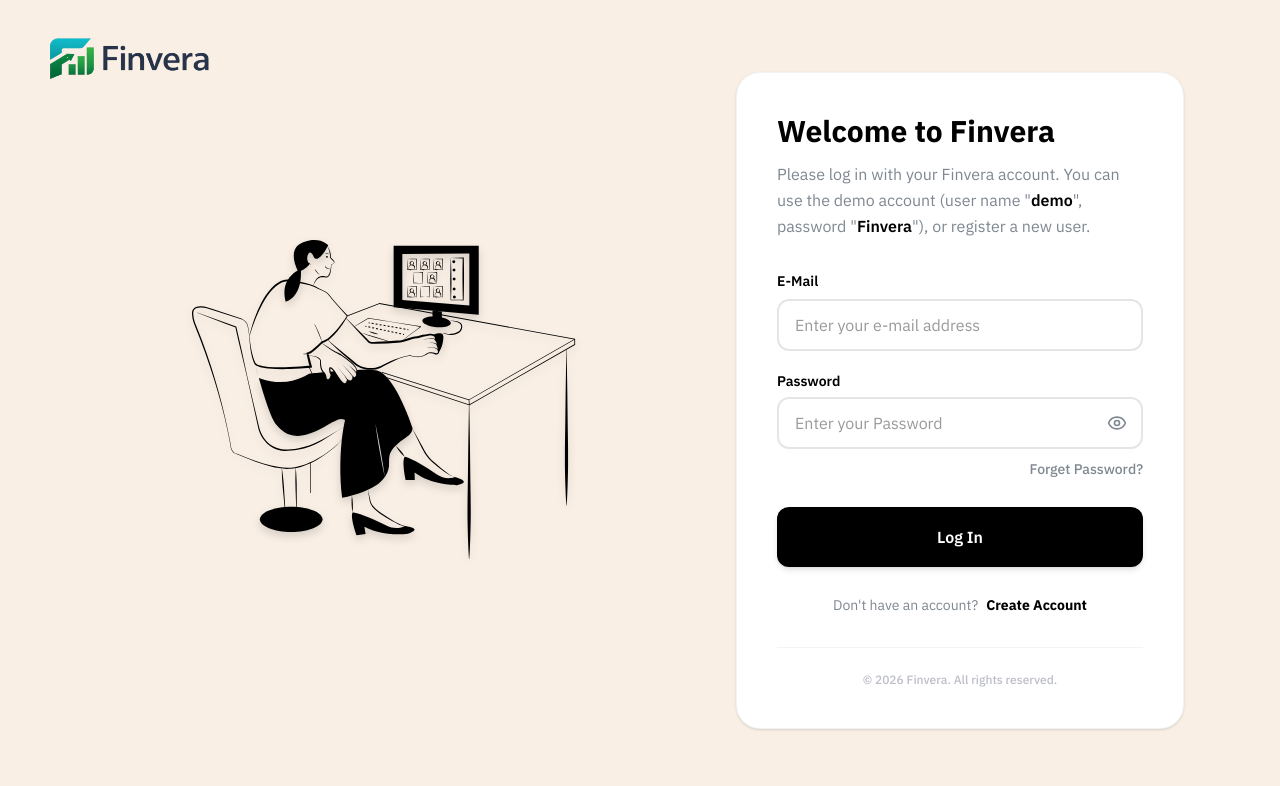
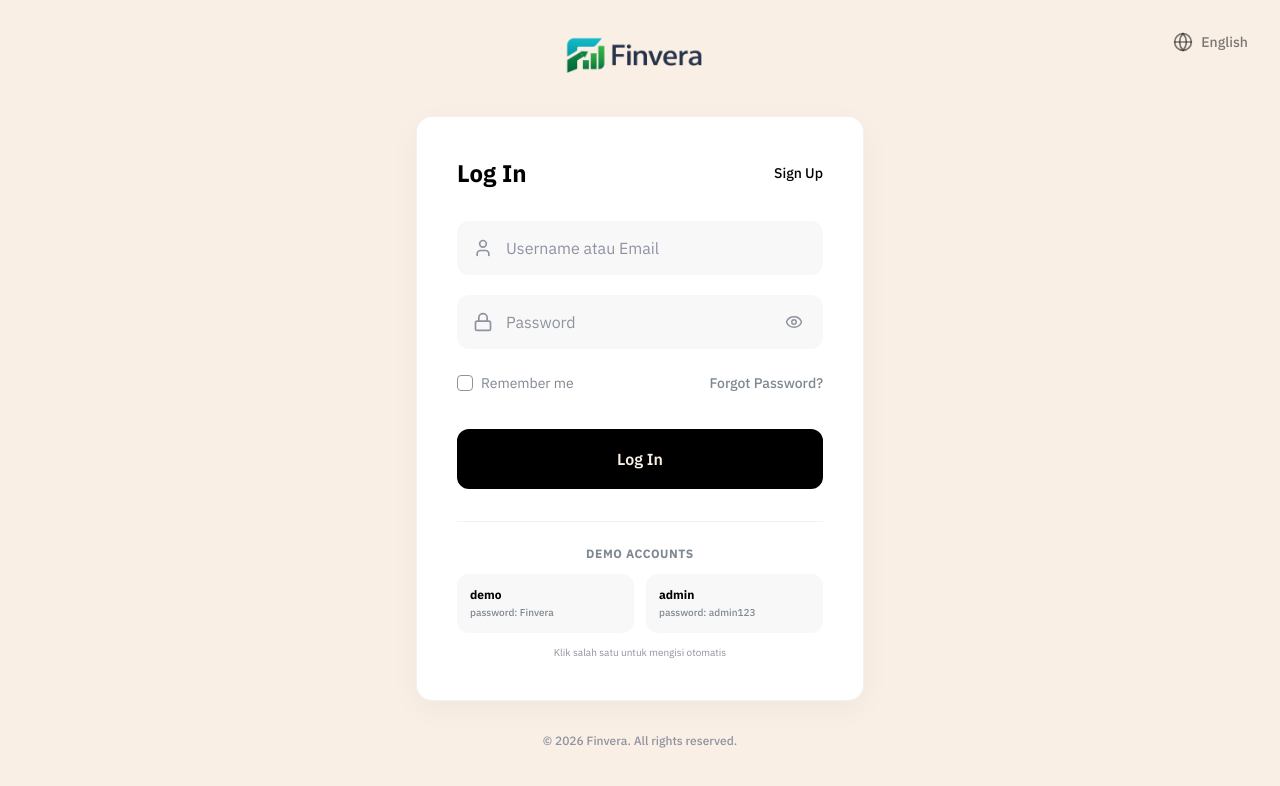
Before and after one commit to Albaihaqi354/Finvera-app, a Next.js app: page /auth/signin in a window 1280 px wide. Shown: the top 786 px of the page. Built offline with nearby package versions, Linux system fonts and the light colour scheme.

Commit message:
feat(pages): update signin and landing pages

```diff
--- a/app/auth/signin/page.jsx
+++ b/app/auth/signin/page.jsx
@@ -1,119 +1,207 @@
 "use client"
-import Logo from '@/components/Logo'
 import Image from 'next/image'
 import Link from 'next/link'
 import { useState } from 'react'
-import { Eye, EyeOff } from 'lucide-react'
+import { useRouter } from 'next/navigation'
+import { Eye, EyeOff, User, Lock, Globe, AlertCircle } from 'lucide-react'
+
+// ─── Mock User Database ───────────────────────────────────────────────────────
+const MOCK_USERS = [
+  { username: 'demo', email: 'demo@finvera.app', password: 'Finvera' },
+  { username: 'admin', email: 'admin@finvera.app', password: 'admin123' },
+]
 
 function SigninPage() {
+  const router = useRouter()
   const [showPassword, setShowPassword] = useState(false)
+  const [rememberMe, setRememberMe] = useState(false)
+  const [username, setUsername] = useState('')
+  const [password, setPassword] = useState('')
+  const [error, setError] = useState('')
+  const [isLoading, setIsLoading] = useState(false)
 
-  const togglePasswordVisibility = () => {
-    setShowPassword(!showPassword)
+  const handleSubmit = async (e) => {
+    e.preventDefault()
+    setError('')
+    setIsLoading(true)
+
+    // Simulate network delay
+    await new Promise(resolve => setTimeout(resolve, 800))
+
+    // Check credentials against mock database
+    const user = MOCK_USERS.find(
+      u => (u.username === username || u.email === username) && u.password === password
+    )
+
+    if (user) {
+      // Store session in localStorage (mock session)
+      localStorage.setItem('finvera_user', JSON.stringify({
+        username: user.username,
+        email: user.email,
+        loggedInAt: new Date().toISOString()
+      }))
+      router.push('/desktop/overview')
+    } else {
+      setError('Username/email atau password salah. Coba lagi.')
+      setIsLoading(false)
+    }
   }
 
   return (
-    <div className="relative flex min-h-screen items-center justify-center bg-[#F9EFE5] dark:bg-[#F9EFE5] font-ibm p-4 sm:p-8 lg:p-12 overflow-hidden">
-      {/* Logo Container */}
-      <Logo />
+    <div className="relative flex min-h-screen items-center justify-center bg-brand-primary font-ibm p-4 sm:p-8 overflow-hidden">
 
-      <div className="flex flex-col lg:flex-row items-center justify-center gap-8 lg:gap-16 max-w-6xl w-full z-10 pt-16 sm:pt-20 lg:pt-0">
+      {/* Top right language switcher */}
+      <div className="absolute top-6 right-6 sm:top-8 sm:right-8 flex items-center gap-2 text-brand-black/50 hover:text-brand-black cursor-pointer transition-colors z-20">
+        <Globe size={20} />
+        <span className="text-sm font-medium">English</span>
+      </div>
 
-        {/* Left Side: Image Illustration */}
-        <section className="w-full lg:w-1/2 flex justify-center">
+      <div className="w-full max-w-md z-10 flex flex-col items-center -mt-12 sm:-mt-20">
+        {/* Centered Logo outside card */}
+        <div className="mb-0 relative z-20">
           <Image
-            src="/image/Signup.svg"
-            alt="Signin Illustration"
-            width={400}
-            height={400}
-            className="w-3/4 sm:w-2/3 lg:max-w-100 h-auto object-contain drop-shadow-lg"
+            src="/image/Finvera-logo.png"
+            alt="Finvera Logo"
+            width={500}
+            height={100}
+            className="h-32 sm:h-44 w-auto object-contain"
             priority
           />
-        </section>
+        </div>
 
-        {/* Right Side: Form */}
-        <section className="bg-white p-6 sm:p-8 lg:p-10 rounded-3xl shadow-sm border border-base-gray-1/10 max-w-md w-full">
-          <h1 className="text-2xl sm:text-3xl lg:text-3xl font-bold text-brand-black mb-3">
-            Welcome to Finvera
+        {/* Card */}
+        <section className="bg-white p-8 sm:p-10 rounded-2xl shadow-[0_8px_30px_rgb(0,0,0,0.04)] border border-brand-black/5 w-full relative z-10 -mt-6 sm:-mt-8">
+          <div className="flex items-center justify-between mb-8">
+            <h1 className="text-2xl font-bold text-brand-black">
+              Log In
             </h1>
-          <p className="text-sm sm:text-base text-base-gray-1 leading-relaxed mb-8">
-            Please log in with your Finvera account. You can use the demo account (user name &quot;<span className="font-semibold text-brand-black">demo</span>&quot;, password &quot;<span className="font-semibold text-brand-black">Finvera</span>&quot;), or register a new user.
-          </p>
+            <Link
+              href="/auth/signup"
+              className="text-sm font-medium text-brand-black hover:text-base-gray-1 transition-colors"
+            >
+              Sign Up
+            </Link>
+          </div>
 
-          <form action="" className="flex flex-col gap-5">
-            {/* Email Field */}
-            <div className="flex flex-col gap-2">
-              <label htmlFor="email" className="text-sm font-semibold text-brand-black">
-                E-Mail
-              </label>
+          <form className="flex flex-col gap-5" onSubmit={handleSubmit}>
+            {/* Error Alert */}
+            {error && (
+              <div className="flex items-center gap-3 bg-red-50 border border-red-100 text-red-600 text-sm font-semibold px-4 py-3 rounded-xl">
+                <AlertCircle className="w-4 h-4 shrink-0" />
+                {error}
+              </div>
+            )}
+
+            {/* Username/Email Field */}
+            <div className="flex flex-col gap-1.5 relative">
+              <div className="absolute left-4 top-1/2 -translate-y-1/2 text-base-gray-2">
+                <User size={20} />
+              </div>
               <input
-                id="email"
-                type="email"
-                className="w-full border-2 border-brand-black/10 focus:border-brand-black outline-none py-3 px-4 rounded-xl transition-all placeholder:text-black/40 text-sm sm:text-base"
-                placeholder="Enter your e-mail address"
+                id="username"
+                type="text"
+                value={username}
+                onChange={e => setUsername(e.target.value)}
+                className="w-full bg-[#F8F8F8] border border-transparent focus:bg-white focus:border-brand-black/20 outline-none py-3.5 pl-12 pr-4 rounded-xl transition-all placeholder:text-base-gray-2 text-sm sm:text-base text-brand-black"
+                placeholder="Username atau Email"
                 required
+                disabled={isLoading}
               />
             </div>
 
             {/* Password Field */}
-            <div className="flex flex-col gap-1.5">
-              <label htmlFor="password" className="text-sm font-semibold text-brand-black">
-                Password
-              </label>
-              <div className="relative">
+            <div className="flex flex-col gap-1.5 relative">
+              <div className="absolute left-4 top-1/2 -translate-y-1/2 text-base-gray-2">
+                <Lock size={20} />
+              </div>
               <input
                 id="password"
                 type={showPassword ? "text" : "password"}
-                  className="w-full border-2 border-brand-black/10 focus:border-brand-black outline-none py-3 pl-4 pr-12 rounded-xl transition-all placeholder:text-black/40 text-sm sm:text-base"
-                  placeholder="Enter your Password"
+                value={password}
+                onChange={e => setPassword(e.target.value)}
+                className="w-full bg-[#F8F8F8] border border-transparent focus:bg-white focus:border-brand-black/20 outline-none py-3.5 pl-12 pr-12 rounded-xl transition-all placeholder:text-base-gray-2 text-sm sm:text-base text-brand-black"
+                placeholder="Password"
                 required
+                disabled={isLoading}
               />
               <button
                 type="button"
-                  onClick={togglePasswordVisibility}
-                  className="absolute right-3 top-1/2 -translate-y-1/2 p-1 text-base-gray-1 hover:text-brand-black transition-colors focus:outline-none"
+                onClick={() => setShowPassword(!showPassword)}
+                className="absolute right-4 top-1/2 -translate-y-1/2 p-1 text-base-gray-2 hover:text-brand-black transition-colors focus:outline-none"
                 aria-label={showPassword ? "Hide password" : "Show password"}
               >
-                  {showPassword ? <EyeOff size={20} /> : <Eye size={20} />}
+                {showPassword ? <EyeOff size={18} /> : <Eye size={18} />}
               </button>
             </div>
+
+            <div className="flex items-center justify-between mt-1 mb-2">
+              <label className="flex items-center gap-2 cursor-pointer group">
+                <div
+                  onClick={() => setRememberMe(!rememberMe)}
+                  className={`w-4 h-4 rounded flex items-center justify-center border transition-colors ${rememberMe ? 'bg-brand-black border-brand-black' : 'border-base-gray-2 group-hover:border-brand-black'}`}
+                >
+                  {rememberMe && <div className="w-2 h-2 bg-brand-primary rounded-sm" />}
+                </div>
+                <span className="text-sm text-base-gray-1 select-none">Remember me</span>
+              </label>
+
               <Link
                 href="/auth/forgetpassword"
-                className="text-base-gray-1 hover:text-brand-black cursor-pointer self-end text-xs sm:text-sm font-medium transition-colors mt-1"
+                className="text-sm font-medium text-base-gray-1 hover:text-brand-black transition-colors"
               >
-                Forget Password?
+                Forgot Password?
               </Link>
             </div>
 
             {/* Submit Button */}
             <button
               type="submit"
-              className="mt-2 text-white bg-brand-black rounded-xl py-3.5 sm:py-4 border-2 border-transparent hover:bg-transparent hover:border-brand-black cursor-pointer hover:text-brand-black font-semibold transition-all shadow-md hover:shadow-none text-sm sm:text-base"
+              disabled={isLoading}
+              className="mt-2 w-full text-brand-primary bg-brand-black rounded-xl py-4 border-2 border-brand-black hover:bg-transparent hover:text-brand-black cursor-pointer font-semibold transition-all text-sm sm:text-base disabled:opacity-60 disabled:cursor-not-allowed flex items-center justify-center gap-2"
             >
-              Log In
+              {isLoading ? (
+                <>
+                  <svg className="animate-spin w-4 h-4" fill="none" viewBox="0 0 24 24">
+                    <circle className="opacity-25" cx="12" cy="12" r="10" stroke="currentColor" strokeWidth="4"/>
+                    <path className="opacity-75" fill="currentColor" d="M4 12a8 8 0 018-8v8z"/>
+                  </svg>
+                  Logging in...
+                </>
+              ) : 'Log In'}
             </button>
-
-            {/* Create Account Link */}
-            <div className="flex justify-center items-center gap-2 mt-2">
-               <p className="text-xs sm:text-sm text-base-gray-1">
-                 Don&apos;t have an account?
-               </p>
-               <Link
-                 href="/auth/signup"
-                 className="text-xs sm:text-sm text-brand-black font-bold cursor-pointer hover:text-base-gray-1 transition-all"
-               >
-                 Create Account
-               </Link>
-            </div>
           </form>
 
+          {/* Demo Accounts */}
+          <div className="mt-8 pt-6 border-t border-black/5 dark:border-white/5 space-y-3">
+            <p className="text-xs font-bold text-base-gray-1 text-center uppercase tracking-wider">Demo Accounts</p>
+            <div className="grid grid-cols-2 gap-3">
+              <button
+                type="button"
+                onClick={() => { setUsername('demo'); setPassword('Finvera'); setError('') }}
+                className="text-left p-3 rounded-xl bg-[#F8F8F8] hover:bg-brand-black/5 border border-transparent hover:border-brand-black/10 transition-all cursor-pointer"
+              >
+                <p className="text-xs font-bold text-brand-black">demo</p>
+                <p className="text-[10px] font-medium text-base-gray-1 mt-0.5">password: Finvera</p>
+              </button>
+              <button
+                type="button"
+                onClick={() => { setUsername('admin'); setPassword('admin123'); setError('') }}
+                className="text-left p-3 rounded-xl bg-[#F8F8F8] hover:bg-brand-black/5 border border-transparent hover:border-brand-black/10 transition-all cursor-pointer"
+              >
+                <p className="text-xs font-bold text-brand-black">admin</p>
+                <p className="text-[10px] font-medium text-base-gray-1 mt-0.5">password: admin123</p>
+              </button>
+            </div>
+            <p className="text-[10px] text-base-gray-2 text-center">Klik salah satu untuk mengisi otomatis</p>
+          </div>
+        </section>
+
         {/* Footer */}
-          <div className="mt-8 pt-6 border-t border-base-gray-1/10 text-center">
-            <p className="text-[10px] sm:text-xs font-medium text-base-gray-2/60">
+        <div className="mt-8 text-center">
+          <p className="text-xs font-medium text-base-gray-2">
             © {new Date().getFullYear()} Finvera. All rights reserved.
           </p>
         </div>
-        </section>
       </div>
     </div>
   )
```
Also changed, not shown: app/page.jsx (+2 -37 lines). Lines whose indentation alone changed are shown as unchanged.
